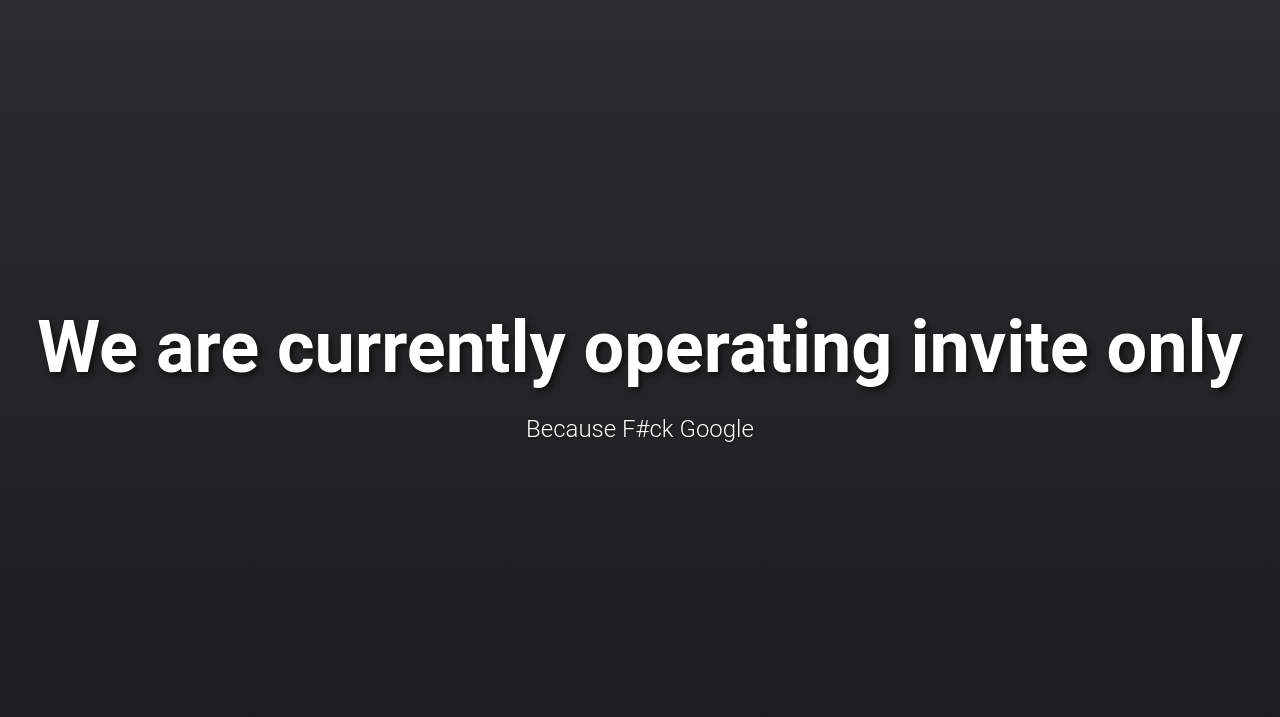
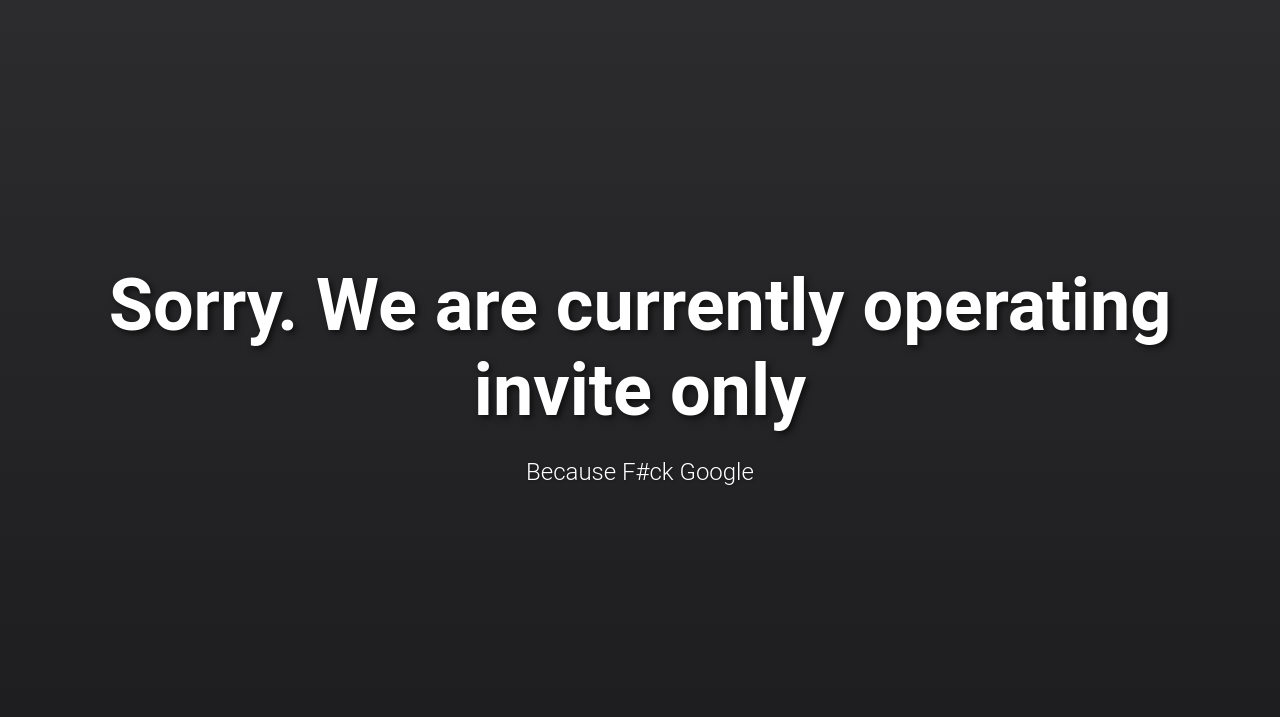
Before and after one commit to aktikerem/AktiMail-pages, a plain HTML site: page register.html in a window 1280 px wide. Shown: the part 83-800 px from the top of the page. Drawn offline with Linux system fonts and the light colour scheme.

Commit message:
adaptive

```diff
--- a/register.html
+++ b/register.html
@@ -23,7 +23,7 @@
 
   <main class="hero">
     <section class="hero-section" id="hero-section">
-      <h1>We are currently operating invite only</h1>
+      <h1>Sorry. We are currently operating invite only</h1>
       <p>
         Because F#ck Google<br />
       </p>
```
Also changed, not shown: index.html (+1 -1 lines).
